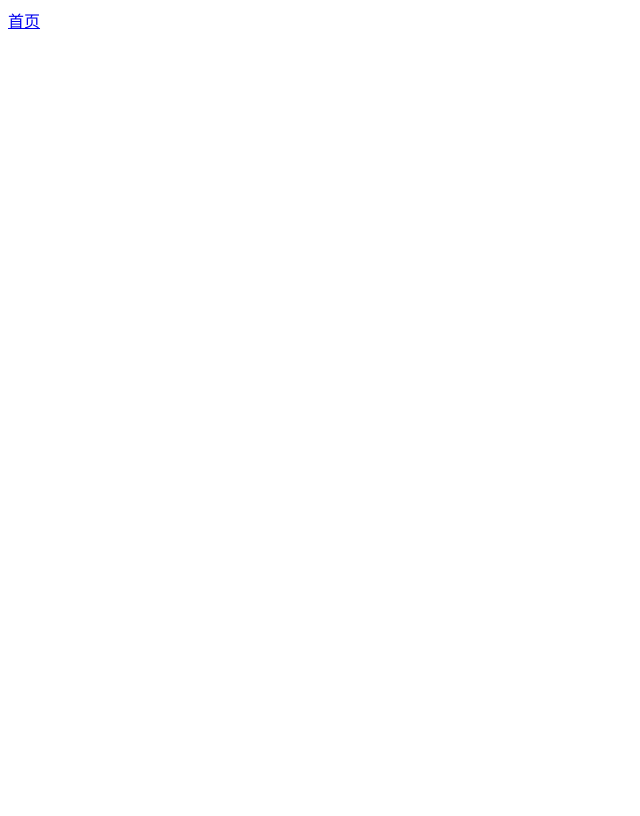
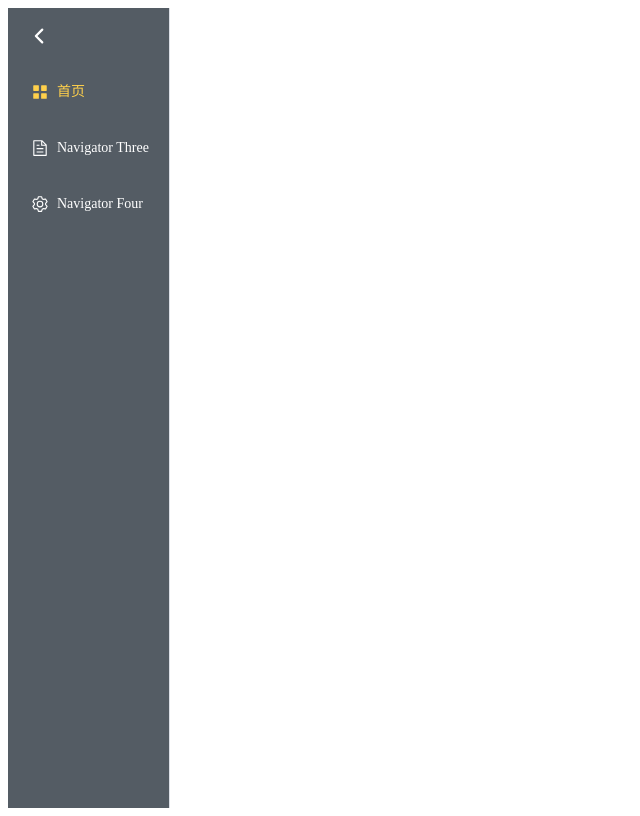
Before and after one commit to MODEMINGZ/iAnctChinese-Client1, a Vue app in the folder iAnctChinese-Client1/: page /editor in a window 1280 px wide. Before the commit this address had no page. Shown: the whole page, without its empty margins (0-640 px from the left). Built offline with nearby package versions, Linux system fonts and the light colour scheme.

Commit message:
导航，基本路由编写

```diff
--- a/iAnctChinese-Client1/src/App.vue
+++ b/iAnctChinese-Client1/src/App.vue
@@ -1,10 +1,84 @@
 <template>
-    <RouterLink to="/home" active-class="active">首页</RouterLink>
-    <RouterView></RouterView>
+    <div class="app-container">
+        <el-menu active-text-color="#ffd04b" background-color="#545c64" class="el-menu-vertical-demo" text-color="#fff"
+            :collapse="isCollapse" :default-active="getActiveIndex()">
+            <el-menu-item index="1" @click="headClick">
+                <el-icon v-if="isCollapse">
+                    <ArrowRightBold />
+                </el-icon>
+                <el-icon v-else>
+                    <ArrowLeftBold />
+                </el-icon>
+            </el-menu-item>
+            <el-menu-item index="2" @click="navigateTo('/home')">
+                <el-icon><icon-menu /></el-icon>
+                <span>首页</span>
+            </el-menu-item>
+            <el-menu-item index="3" @click="navigateTo('/project')">
+                <el-icon>
+                    <document />
+                </el-icon>
+                <span>Navigator Three</span>
+            </el-menu-item>
+            <el-menu-item index="4">
+                <el-icon>
+                    <setting />
+                </el-icon>
+                <span>Navigator Four</span>
+            </el-menu-item>
+        </el-menu>
+        <!-- 侧边栏显示时间 -->
+        <div class="main-content">
+            <!-- <RouterLink to="/home" active-class="active">首页</RouterLink> -->
+            <RouterView></RouterView>
+        </div>
+    </div>
+
 </template>
-<script setup lang="ts" name="App">
+<script setup lang="ts">
 import { RouterLink, RouterView } from 'vue-router'
+import { useRoute, useRouter } from 'vue-router'
 import { ref } from 'vue'
+import {
+    Document,
+    Menu as IconMenu,
+    Setting,
+    ArrowLeftBold, ArrowRightBold
+} from '@element-plus/icons-vue'
 
+const route = useRoute()
+const router = useRouter()
+
+// 处理菜单
+let isCollapse = ref(false);
+
+const headClick = () => {
+    isCollapse.value = !isCollapse.value;
+};
+const navigateTo = (path: string) => {
+    router.push(path);
+};
+const getActiveIndex = () => {
+    switch (router.currentRoute.value.path) {
+        case '/home':
+            return '2';
+        case '/project':
+            return '3';
+        default:
+            return '2';
+    }
+}
+
+//
 </script>
-<style scoped></style>
+<style scoped>
+.app-container {
+    display: flex;
+    flex-direction: row;
+    height: 100vh;
+}
+
+.main-content {
+    flex: 1;
+}
+</style>
--- a/iAnctChinese-Client1/src/router/index.ts
+++ b/iAnctChinese-Client1/src/router/index.ts
@@ -6,7 +6,26 @@ const router = createRouter({
     {
       path: '/home',
       name: 'Home',
-      component: () => import('../views/Home.vue')
+      component: () => import('../views/Home.vue'),
+    },
+    {
+      path: '/',
+      redirect: '/home'
+    },
+    {
+      path: '/about',
+      name: 'About',
+      component: () => import('../views/About.vue'),
+    },
+    {
+      path: '/project',
+      name: 'Project',
+      component: () => import('../views/Project.vue'),
+    },
+    {
+      path: '/editor',
+      name: 'Editor',
+      component: () => import('../views/Editor.vue'),
     }
   ]
 })
--- /dev/null
+++ b/iAnctChinese-Client1/src/views/About.vue
@@ -0,0 +1,11 @@
+<template>
+    <div>
+
+    </div>
+</template>
+
+<script setup lang="ts">
+
+</script>
+
+<style scoped></style>
--- /dev/null
+++ b/iAnctChinese-Client1/src/views/Editor.vue
@@ -0,0 +1,11 @@
+<template>
+    <div>
+
+    </div>
+</template>
+
+<script setup lang="ts">
+
+</script>
+
+<style scoped></style>
--- /dev/null
+++ b/iAnctChinese-Client1/src/views/Project.vue
@@ -0,0 +1,11 @@
+<template>
+    <div>
+
+    </div>
+</template>
+
+<script setup lang="ts">
+
+</script>
+
+<style scoped></style>
```
